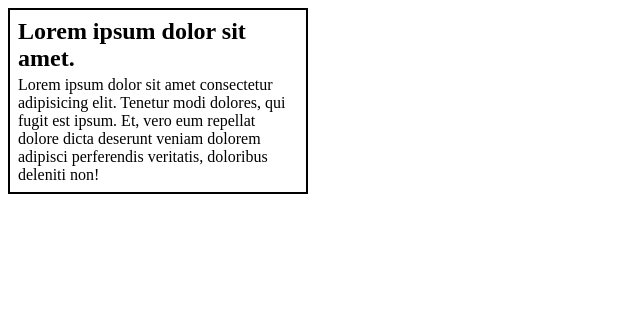
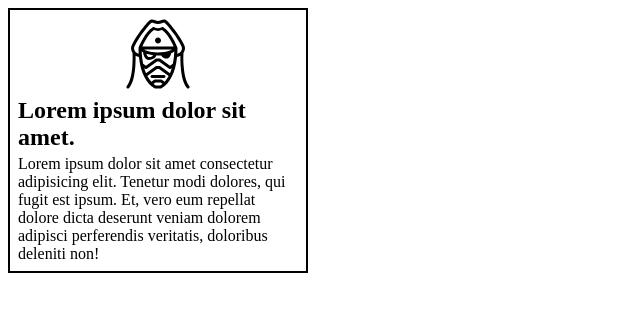
Before and after one commit to ruback105/next-portfolio, a plain HTML site: page index.html in a window 1280 px wide. Shown: the whole page, without its empty margins (0-640 px from the left). Drawn offline with Linux system fonts and the light colour scheme.

Commit message:
add icon to card

```diff
--- a/index.html
+++ b/index.html
@@ -8,6 +8,13 @@
   </head>
   <body>
     <div class="card">
+      <img
+        src="./icon.svg"
+        alt=""
+        width="75"
+        height="75"
+        style="margin: 0 auto; width: 100%"
+      />
       <h2>Lorem ipsum dolor sit amet.</h2>
       <p>
         Lorem ipsum dolor sit amet consectetur adipisicing elit. Tenetur modi
```
Also changed, not shown: icon.svg (added).
